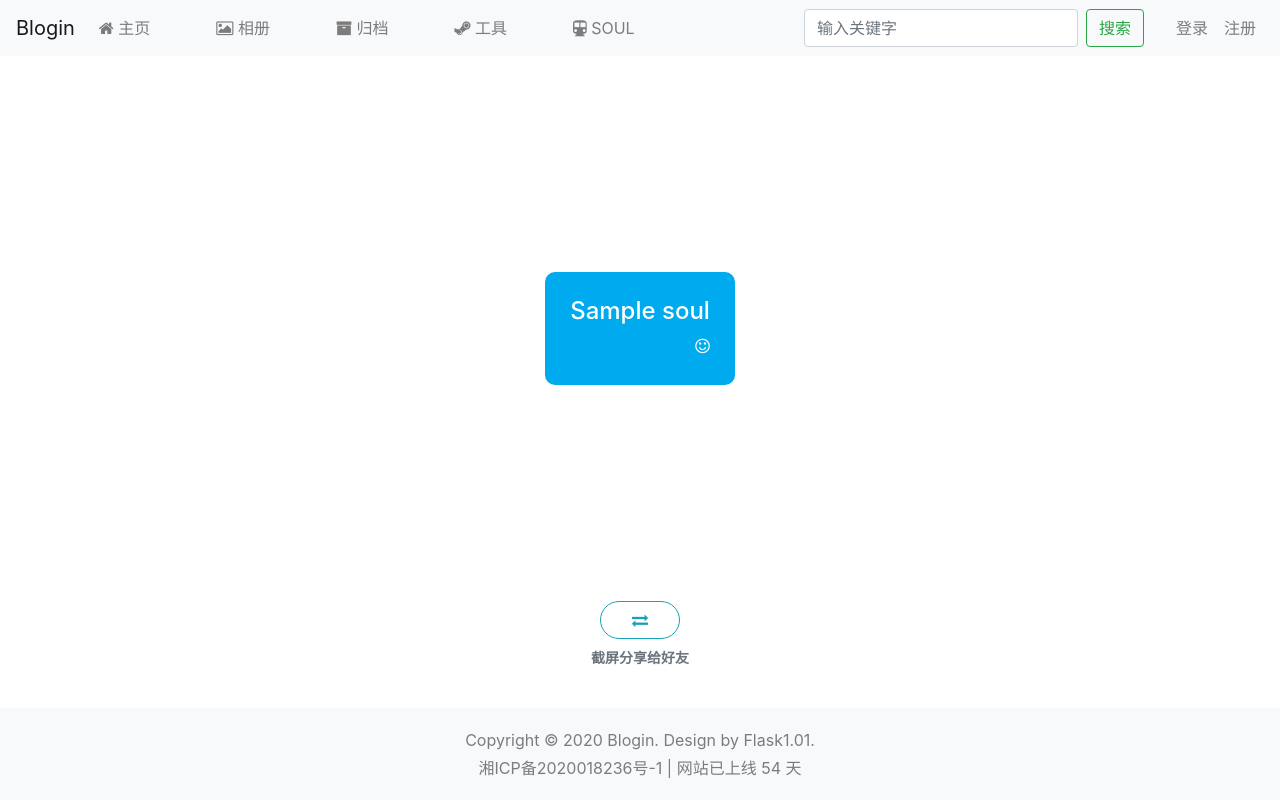
After one commit to weijiang1994/Blogin, a Flask app: page /soul/ in a window 1280 px wide. The commit adds this page. Run offline with Flask 2, Linux system fonts and the light colour scheme; tables that the repository leaves empty hold one stand-in row (values such as "Sample post"); parts of the project's set-up code (start-up, migrations or seed data) failed here and were passed over; some libraries are stand-ins or nearby versions.

Commit message:
add soul page

```diff
--- a/blogin/__init__.py
+++ b/blogin/__init__.py
@@ -25,6 +25,7 @@ from blogin.blueprint.front.auth import auth_bp
 from blogin.blueprint.front.accounts import accounts_bp
 from blogin.blueprint.front.gallery import gallery_bp
 from blogin.blueprint.front.tool import tool_bp
+from blogin.blueprint.front.soul_bp import soul_bp
 from blogin.setting import config
 from blogin.models import *
 from blogin.utils import split_space
@@ -106,6 +107,7 @@ def register_blueprint(app: Flask):
     app.register_blueprint(user_m_bp)
     app.register_blueprint(other_bp)
     app.register_blueprint(index_bp_be)
+    app.register_blueprint(soul_bp)
 
 
 def register_cmd(app: Flask):
--- /dev/null
+++ b/blogin/blueprint/front/soul_bp.py
@@ -0,0 +1,20 @@
+"""
+# coding:utf-8
+@Time    : 2020/10/21
+@Author  : jiangwei
+@mail    : jiangwei1@kylinos.cn
+@File    : soul_bp
+@Software: PyCharm
+"""
+from flask import Blueprint, render_template
+from sqlalchemy.sql.expression import func
+
+from blogin.models import Soul
+soul_bp = Blueprint('soul_bp', __name__)
+
+
+@soul_bp.route('/soul/')
+def index():
+    soul = Soul.query.order_by(func.random()).limit(1)
+    print(soul)
+    return render_template("main/soul.html", soul=soul)
--- a/blogin/templates/backend/base.html
+++ b/blogin/templates/backend/base.html
@@ -74,6 +74,7 @@
                                 <li><a href="/backend/timeline/edit/"><i class="fa fa-edit"></i> 编辑时间线</a></li>
                                 <li><a href="/backend/flink/add/"><i class="fa fa-link fa-plus"></i> 新增友链</a></li>
                                 <li><a href="/backend/flink/edit/"><i class="fa fa-edit"></i> 编辑友链</a></li>
+                                <li><a href="/backend/soul/"><i class="fa fa-edit"></i> 毒鸡汤</a></li>
                             </ul>
                         </li>
                     </ul>
--- a/blogin/templates/base.html
+++ b/blogin/templates/base.html
@@ -34,7 +34,6 @@
         <button class="navbar-toggler" type="button" data-toggle="collapse" data-target="#collapsibleNavbar">
             <span class="navbar-toggler-icon"></span>
         </button>
-
         <div class="navbar-collapse collapse " id="collapsibleNavbar">
             <ul class="navbar-nav mr-auto">
                 <li class="nav-item" style="margin-right: 50px;">
@@ -48,6 +47,9 @@
                 </li>
                 <li class="nav-item" style="margin-right: 50px;">
                     <a class="nav-link" href="/tool/"><i class="fa fa-steam"></i> 工具</a>
+                </li>
+                <li class="nav-item" style="margin-right: 50px;">
+                    <a class="nav-link" href="/soul/"><i class="fa fa-subway"></i> SOUL</a>
                 </li>
 
             </ul>
--- a/blogin/templates/main/blog.html
+++ b/blogin/templates/main/blog.html
@@ -9,7 +9,6 @@
         .ck-editor__editable {
             min-height: 100px;
         }
-
     </style>
     {{ moment.locale(auto_detect=True) }}
 {% endblock %}
--- a/blogin/templates/main/index.html
+++ b/blogin/templates/main/index.html
@@ -20,7 +20,7 @@
                         <div class="card-body">
                             <div class="row">
                                 <div class="col-3">
-                                    <img class="img-fluid rounded " src="{{ su.avatar }}">
+                                    <img class="img-fluid rounded" alt="OwnerAvatar" src="{{ su.avatar }}">
                                 </div>
                                 <div class="col-9">
                                     <h3><strong>Blogin</strong></h3>
--- /dev/null
+++ b/blogin/templates/main/soul.html
@@ -0,0 +1,48 @@
+{% extends "base.html" %}
+{% block head %}
+    {{ super() }}
+    <style>
+        .soul-div{
+            padding: 25px;
+            min-height: 50px;
+            text-align: center;
+            background: #00AAEE;
+            color: white;
+            font-size: 17px;
+            font-weight: bold;
+            border-radius: 10px;
+            margin: 0px 15px 0px 15px;
+        }
+        .tip-text{
+            font-weight: bold;
+            font-size: 14px;
+            margin-top: 8px;
+        }
+    </style>
+{% endblock %}
+{% block title %}
+    毒鸡汤
+{% endblock %}
+{% block content %}
+    <main>
+        <div class="container" style="height: 100%">
+            <div class="row justify-content-center" style="height: 100%">
+                <div class="align-self-center">
+                    <div class="soul-div">
+                        <h4>{{ soul[0].title }}</h4>
+                        <div class="float-right">
+                            <i class="fa fa-smile-o"></i>
+                        </div>
+                        <br>
+                    </div>
+                </div>
+            </div>
+        </div>
+    </main>
+    <div class="text-center">
+        <button style="min-width: 80px;border-radius: 20px;" class="btn btn-outline-info">
+            <a style="color: inherit;text-decoration: none;" href="/soul/"><i class="fa fa-exchange"></i></a>
+        </button>
+        <p class="text-muted tip-text">截屏分享给好友</p>
+    </div>
+{% endblock %}
```
Also changed, not shown: blogin/blueprint/backend/blog_bp.py (+0 -7 lines), blogin/blueprint/backend/other_bp.py (+16 -1 lines), blogin/blueprint/front/blog.py (+10 -4 lines), blogin/blueprint/front/tool.py (+19 -3 lines), blogin/models.py (+8 -0 lines), blogin/templates/backend/soul.html (added, +77 -0 lines), blogin/templates/main/gallery.html (+6 -7 lines), blogin/utils.py (+15 -0 lines).
